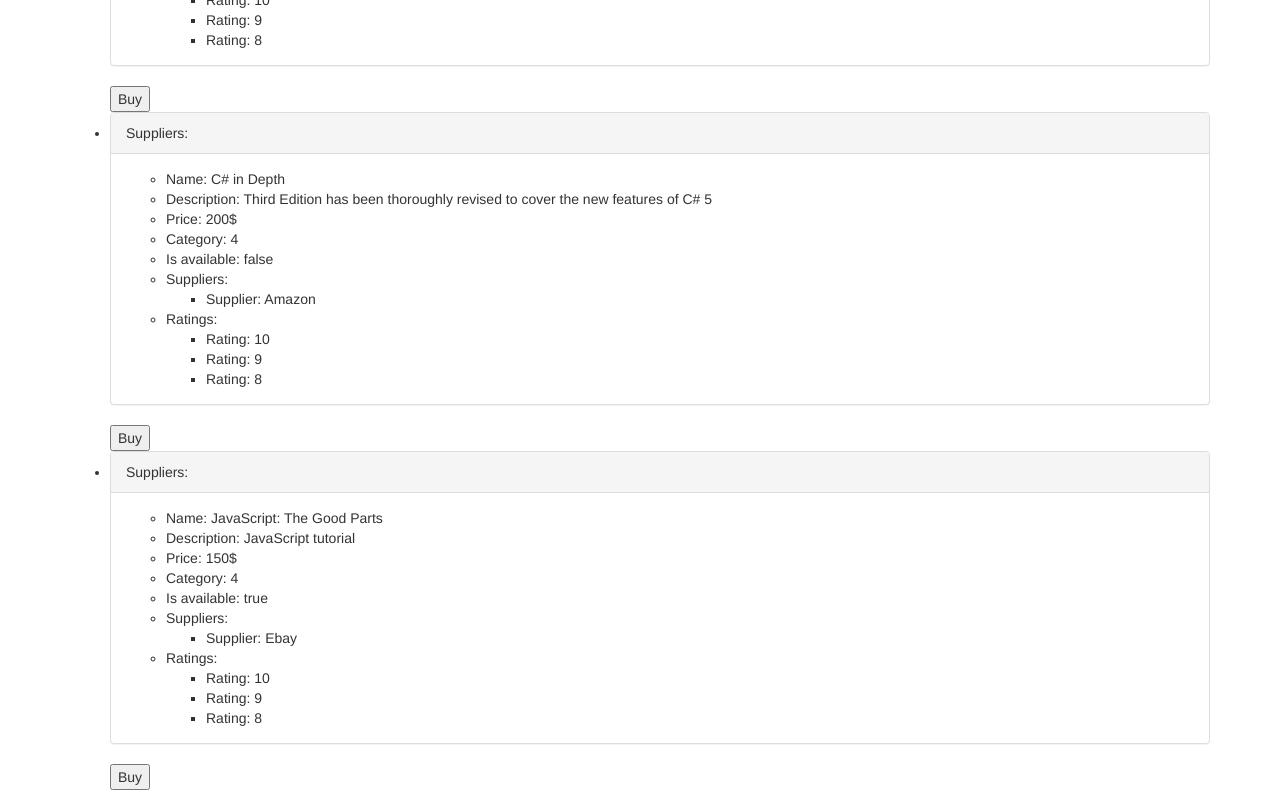
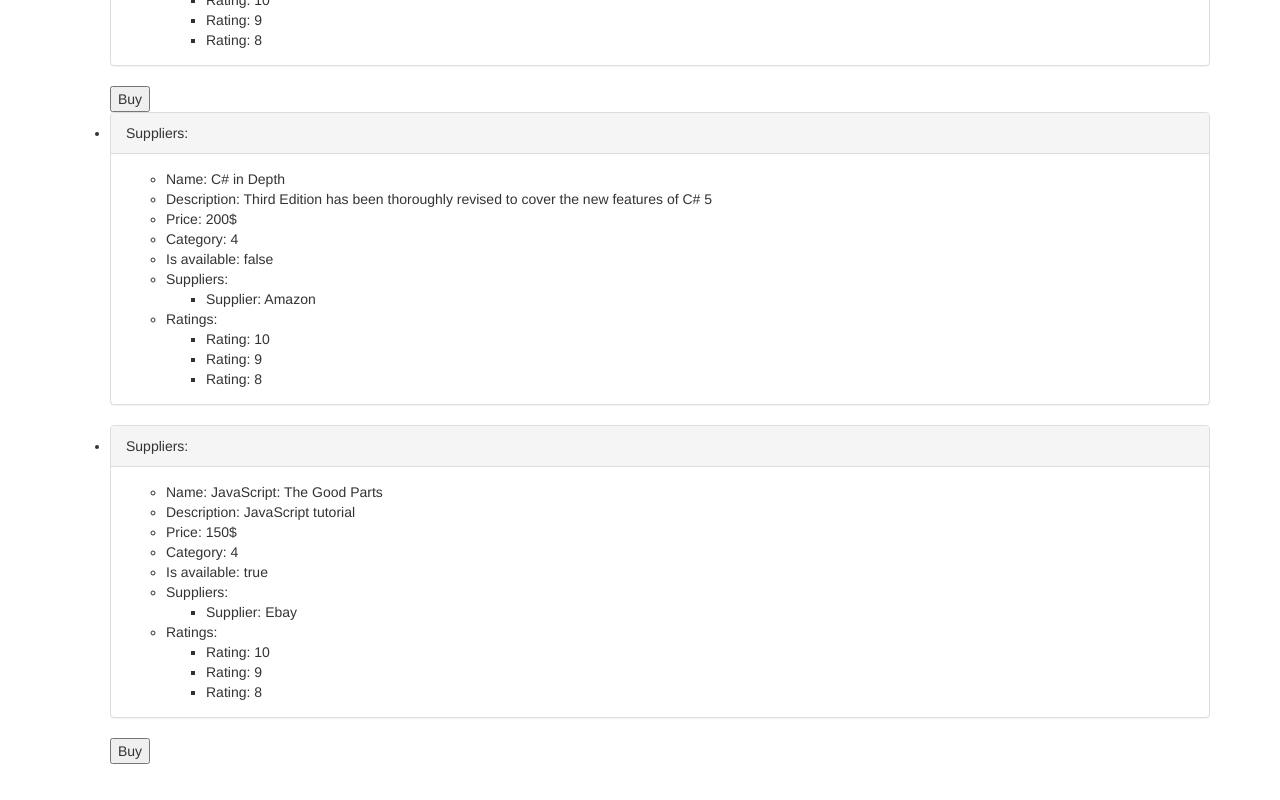
Before and after one commit to KaplinSergey/AngularMentoring, an Angular app: page / in a window 1280 px wide. Shown: the part 726-1526 px from the top of the page. After the commit the page ends 1500 px from the top, so only its background shows below. Built offline with nearby package versions, Linux system fonts and the light colour scheme.

Commit message:
Added display of the “Buy” button only if the product is available

```diff
--- a/src/app/products/components/product-list/product-list.component.html
+++ b/src/app/products/components/product-list/product-list.component.html
@@ -2,6 +2,8 @@
 <ul>
   <li *ngFor="let product of products">
     <app-product [product] = product></app-product>
-    <button (click)="onBuy(product)">Buy</button>
+    <div *ngIf="product.isAvailable">
+      <button (click)="onBuy(product)">Buy</button>
+  </div>
   </li>
 </ul>
```
